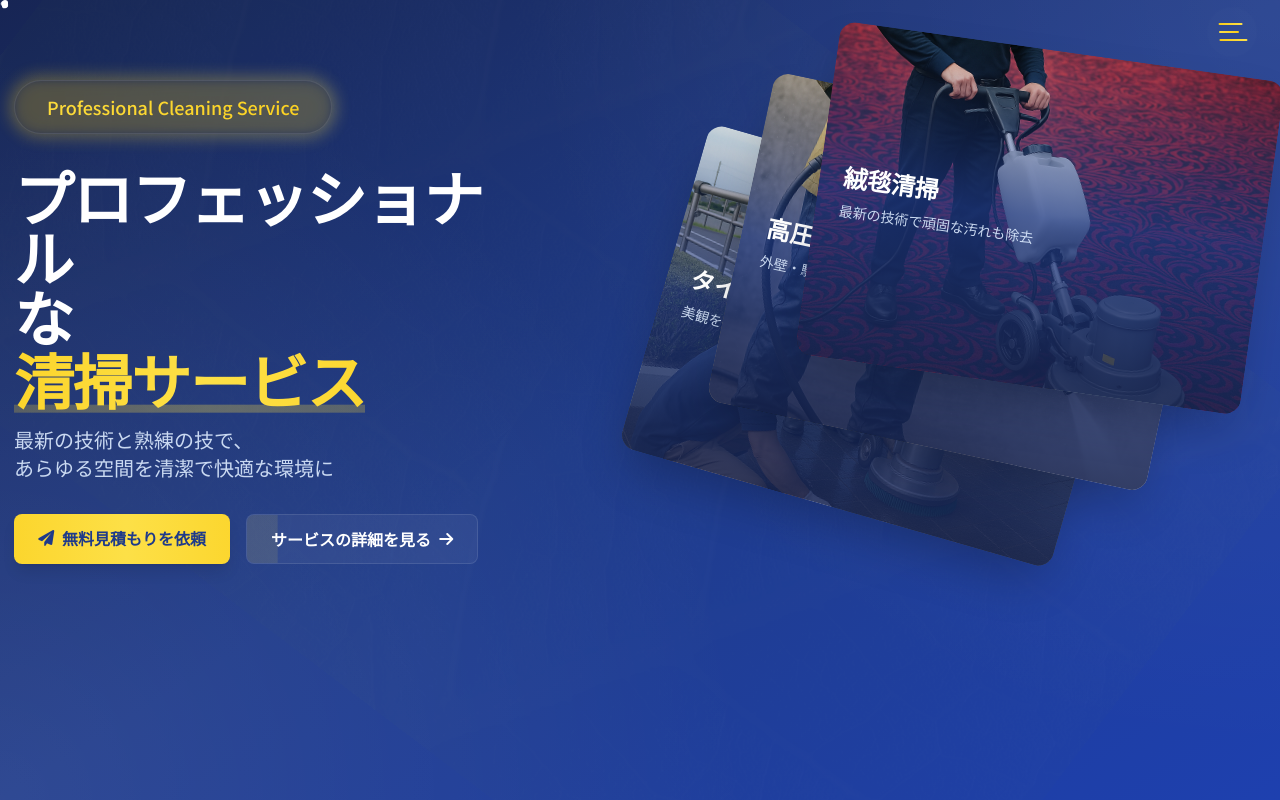
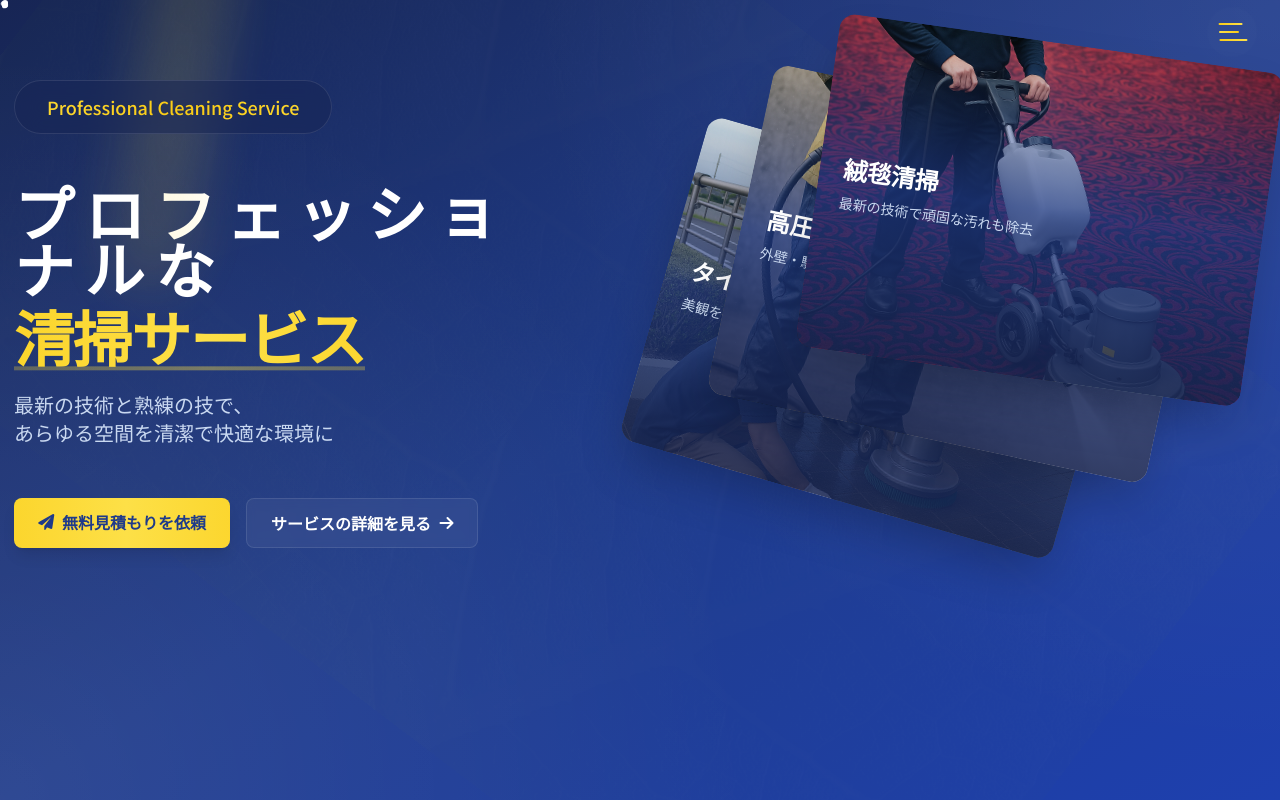
Before and after one commit to fura-1993/clean, a Next.js app: page / in a window 1280 px wide. Shown: the top 800 px of the page. Built offline with nearby package versions, Linux system fonts and the light colour scheme.

Commit message:
Enhance left side design with dynamic animations and modern styling

```diff
--- a/src/components/Hero/Hero.tsx
+++ b/src/components/Hero/Hero.tsx
@@ -80,28 +80,29 @@ export default function Hero() {
             initial={{ opacity: 0, x: -50 }}
             animate={controls}
           >
+            {/* タイトルバッジ */}
             <motion.div
-              className="relative inline-block mb-8"
+              className="relative inline-block mb-12"
               initial={{ opacity: 0, scale: 0.8 }}
               animate={{ opacity: 1, scale: 1 }}
               transition={{ duration: 0.8, delay: 0.5 }}
             >
               <motion.div
-                className="absolute -inset-1 bg-gradient-to-r from-yellow-400 to-yellow-300 rounded-full blur opacity-30"
+                className="absolute -inset-3 bg-gradient-to-r from-yellow-400/30 via-yellow-300/40 to-yellow-400/30 rounded-full blur-xl"
                 animate={{
-                  scale: [1, 1.1, 1],
+                  scale: [1, 1.2, 1],
+                  rotate: [0, 180, 360],
                   opacity: [0.3, 0.5, 0.3],
-                  rotate: [0, 5, 0]
                 }}
                 transition={{
-                  duration: 3,
+                  duration: 8,
                   repeat: Infinity,
-                  ease: "easeInOut"
+                  ease: "linear"
                 }}
               />
-              <div className="relative bg-blue-950/50 backdrop-blur-sm px-8 py-3 rounded-full border border-white/10">
+              <div className="relative bg-blue-950/50 backdrop-blur-md px-8 py-3 rounded-full border border-white/10">
                 <motion.span
-                  className="text-lg font-medium bg-gradient-to-r from-yellow-300 to-yellow-400 bg-clip-text text-transparent"
+                  className="text-lg font-medium bg-gradient-to-r from-yellow-300 via-yellow-400 to-yellow-300 bg-clip-text text-transparent"
                   animate={{
                     backgroundPosition: ["0% 50%", "100% 50%", "0% 50%"],
                   }}
@@ -117,13 +118,31 @@ export default function Hero() {
               </div>
             </motion.div>
 
+            {/* メインタイトル */}
             <motion.h1
-              className="text-4xl md:text-6xl font-bold mb-4 leading-[1.1] tracking-tight"
+              className="text-4xl md:text-6xl font-bold mb-6 leading-[1.1] tracking-tight"
               initial={{ opacity: 0, y: 20 }}
               animate={{ opacity: 1, y: 0 }}
               transition={{ duration: 0.8, delay: 0.3 }}
             >
-              <div className="flex flex-wrap items-baseline gap-x-2">
+              <div className="flex flex-wrap gap-x-3 mb-2">
+                {["プ", "ロ", "フ", "ェ", "ッ", "シ", "ョ", "ナ", "ル"].map((char, i) => (
+                  <motion.span
+                    key={i}
+                    className="inline-block"
+                    animate={{
+                      y: [0, -8, 0],
+                    }}
+                    transition={{
+                      duration: 2,
+                      repeat: Infinity,
+                      ease: "easeInOut",
+                      delay: i * 0.1,
+                    }}
+                  >
+                    {char}
+                  </motion.span>
+                ))}
                 <motion.span
                   className="inline-block"
                   animate={{
@@ -133,27 +152,14 @@ export default function Hero() {
                     duration: 2,
                     repeat: Infinity,
                     ease: "easeInOut",
-                  }}
-                >
-                  プロフェッショナル
-                </motion.span>
-                <motion.span
-                  className="inline-block"
-                  animate={{
-                    y: [0, -3, 0],
-                  }}
-                  transition={{
-                    duration: 2,
-                    repeat: Infinity,
-                    ease: "easeInOut",
-                    delay: 0.3,
+                    delay: 0.9,
                   }}
                 >
                   な
                 </motion.span>
               </div>
-              <motion.span
-                className="relative inline-block mt-1"
+              <motion.div
+                className="relative inline-block"
                 animate={{
                   y: [0, -4, 0],
                 }}
@@ -161,7 +167,7 @@ export default function Hero() {
                   duration: 2,
                   repeat: Infinity,
                   ease: "easeInOut",
-                  delay: 0.6,
+                  delay: 1,
                 }}
               >
                 <motion.span
@@ -178,9 +184,9 @@ export default function Hero() {
                 >
                   清掃サービス
                 </motion.span>
-                <motion.span
-                  className="absolute -bottom-1 left-0 w-full h-2 bg-gradient-to-r from-yellow-400/20 via-yellow-300/30 to-yellow-400/20"
-                  initial={{ width: 0 }}
+                <motion.div
+                  className="absolute -bottom-1 left-0 w-full h-1 bg-gradient-to-r from-yellow-400/20 via-yellow-300/40 to-yellow-400/20"
+                  initial={{ width: "0%" }}
                   animate={{
                     width: "100%",
                     backgroundPosition: ["0% 50%", "100% 50%", "0% 50%"],
@@ -195,11 +201,12 @@ export default function Hero() {
                   }}
                   style={{ backgroundSize: "200% 100%" }}
                 />
-              </motion.span>
+              </motion.div>
             </motion.h1>
 
+            {/* サブテキスト */}
             <motion.p
-              className="text-lg md:text-xl text-blue-100/90 mb-8 font-medium leading-relaxed"
+              className="text-lg md:text-xl text-blue-100/90 mb-12 font-medium leading-relaxed"
               initial={{ opacity: 0, y: 20 }}
               animate={{ opacity: 1, y: 0 }}
               transition={{ duration: 0.8, delay: 0.6 }}
@@ -207,23 +214,24 @@ export default function Hero() {
               <motion.span
                 className="inline-block"
                 animate={{
-                  y: [0, -2, 0],
+                  y: [0, -3, 0],
                 }}
                 transition={{
-                  duration: 3,
+                  duration: 4,
                   repeat: Infinity,
                   ease: "easeInOut",
                 }}
               >
                 最新の技術と熟練の技で、
               </motion.span>
+              <br className="hidden md:block" />
               <motion.span
                 className="inline-block"
                 animate={{
-                  y: [0, -2, 0],
+                  y: [0, -3, 0],
                 }}
                 transition={{
-                  duration: 3,
+                  duration: 4,
                   repeat: Infinity,
                   ease: "easeInOut",
                   delay: 0.5,
@@ -233,6 +241,7 @@ export default function Hero() {
               </motion.span>
             </motion.p>
 
+            {/* ボタングループ */}
             <motion.div
               className="flex flex-col sm:flex-row gap-4"
               initial={{ opacity: 0, y: 20 }}
@@ -241,7 +250,7 @@ export default function Hero() {
             >
               <motion.a
                 href="#contact"
-                className="group bg-gradient-to-r from-yellow-400 via-yellow-300 to-yellow-400 text-blue-900 px-6 py-3 rounded-lg font-bold text-base shadow-lg hover:shadow-xl relative overflow-hidden"
+                className="group relative bg-gradient-to-r from-yellow-400 via-yellow-300 to-yellow-400 text-blue-900 px-6 py-3 rounded-lg font-bold text-base shadow-lg hover:shadow-xl overflow-hidden"
                 whileHover={{ scale: 1.02, y: -2 }}
                 whileTap={{ scale: 0.98 }}
                 style={{ backgroundSize: "200% 100%" }}
@@ -256,18 +265,23 @@ export default function Hero() {
                   }
                 }}
               >
-                <motion.span
-                  className="absolute inset-0 bg-white"
-                  initial={{ x: "100%" }}
-                  whileHover={{ x: "-100%" }}
-                  transition={{ duration: 0.3 }}
-                  style={{ mixBlendMode: "difference" }}
+                <motion.div
+                  className="absolute inset-0 bg-gradient-to-r from-white/0 via-white/30 to-white/0"
+                  animate={{
+                    x: ["-200%", "200%"],
+                  }}
+                  transition={{
+                    duration: 3,
+                    repeat: Infinity,
+                    ease: "linear"
+                  }}
                 />
                 <span className="relative z-10 flex items-center justify-center">
                   <motion.i
                     className="fas fa-paper-plane mr-2"
                     animate={{
-                      x: [0, 3, 0],
+                      x: [0, 4, 0],
+                      y: [0, -2, 0],
                     }}
                     transition={{
                       duration: 2,
@@ -280,14 +294,14 @@ export default function Hero() {
               </motion.a>
               <motion.a
                 href="#services"
-                className="group bg-white/5 backdrop-blur-sm px-6 py-3 rounded-lg font-bold text-base border border-white/10 hover:bg-white/10 transition-colors relative overflow-hidden"
+                className="group relative bg-white/5 backdrop-blur-sm px-6 py-3 rounded-lg font-bold text-base border border-white/10 hover:bg-white/10 transition-all duration-300 overflow-hidden"
                 whileHover={{ scale: 1.02, y: -2 }}
                 whileTap={{ scale: 0.98 }}
               >
                 <motion.div
-                  className="absolute inset-0 bg-gradient-to-r from-yellow-400/10 to-yellow-300/10"
+                  className="absolute inset-0 bg-gradient-to-r from-yellow-400/0 via-yellow-300/10 to-yellow-400/0"
                   animate={{
-                    x: ["-100%", "100%"],
+                    x: ["-200%", "200%"],
                   }}
                   transition={{
                     duration: 3,
@@ -303,7 +317,7 @@ export default function Hero() {
                       x: [0, 4, 0],
                     }}
                     transition={{
-                      duration: 2,
+                      duration: 1.5,
                       repeat: Infinity,
                       ease: "easeInOut"
                     }}
```
